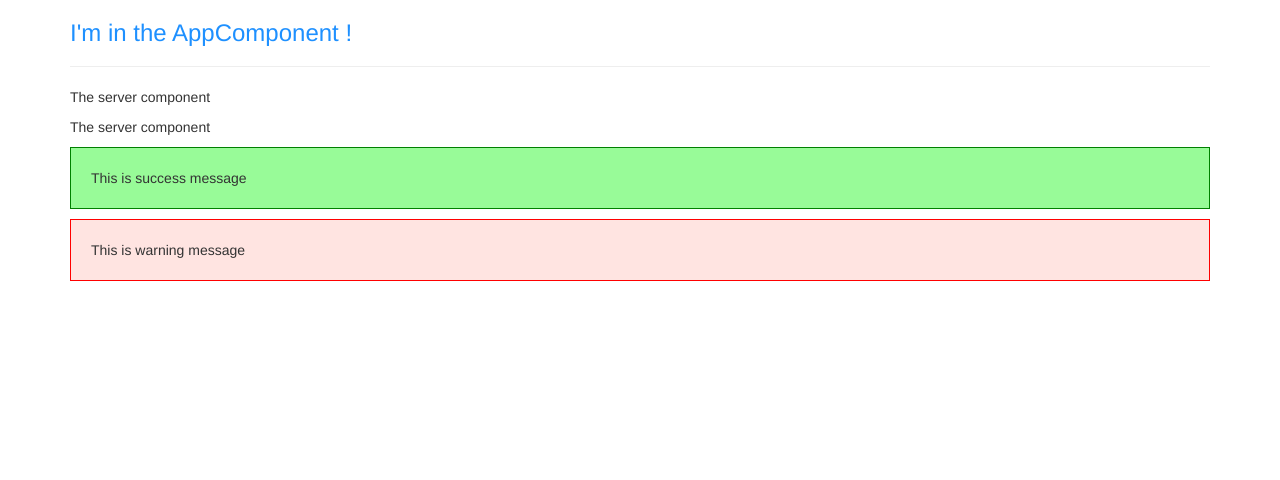
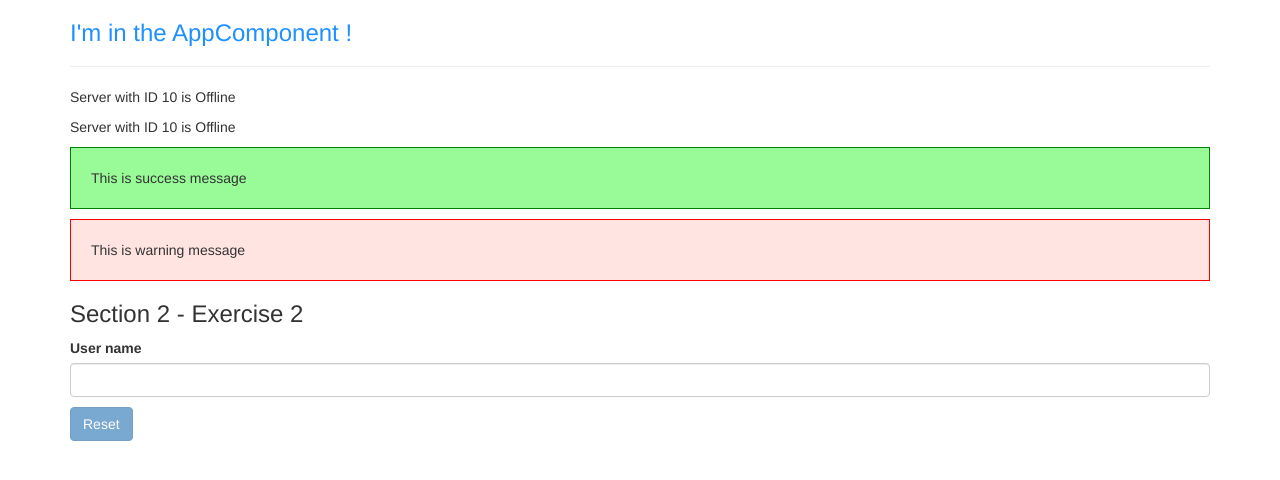
Before and after one commit to djey64/my-first-app, an Angular app: page / in a window 1280 px wide. Shown: the top 480 px of the page. Built offline with nearby package versions, Linux system fonts and the light colour scheme.

Commit message:
Section 2 - Ex 2

```diff
--- a/src/app/app.component.html
+++ b/src/app/app.component.html
@@ -9,6 +9,7 @@
 
       <app-success-alert />
       <app-warning-alert />
+      <app-section2exo2 />
     </div>
   </div>
 </div>
--- /dev/null
+++ b/src/app/section2exo2/section2exo2.component.html
@@ -0,0 +1,7 @@
+<h3> Section 2 - Exercise 2 </h3>
+<label>User name</label>
+<input type="text" class="form-control" [(ngModel)]="username">
+<p> {{username}} </p>
+<button class="btn btn-primary" [disabled]="!username" (click)="onButtonClicked()">
+  Reset
+</button>
--- /dev/null
+++ b/src/app/section2exo2/section2exo2.component.ts
@@ -0,0 +1,11 @@
+import { Component } from '@angular/core';
+
+@Component({
+  selector: 'app-section2exo2',
+  templateUrl: './section2exo2.component.html',
+  styleUrls: ['./section2exo2.component.css']
+})
+export class Section2exo2Component {
+  username: string = ""
+  onButtonClicked = () =>  this.username = ""
+}
--- a/src/app/server/server.component.html
+++ b/src/app/server/server.component.html
@@ -1 +1 @@
-<p>The server component</p>
+<p>Server with ID {{ serverID }} is {{serverStatus}} </p>
--- a/src/app/server/server.component.ts
+++ b/src/app/server/server.component.ts
@@ -5,5 +5,6 @@ import {Component} from "@angular/core";
   templateUrl: './server.component.html'
 })
 export class ServerComponent {
-
+  serverID = 10;
+  serverStatus: string = "Offline"
 }
```
Also changed, not shown: src/app/app.module.ts (+8 -4 lines), src/app/section2exo2/section2exo2.component.css (added), 1 other file (tests, documents, lock files or other folders).
